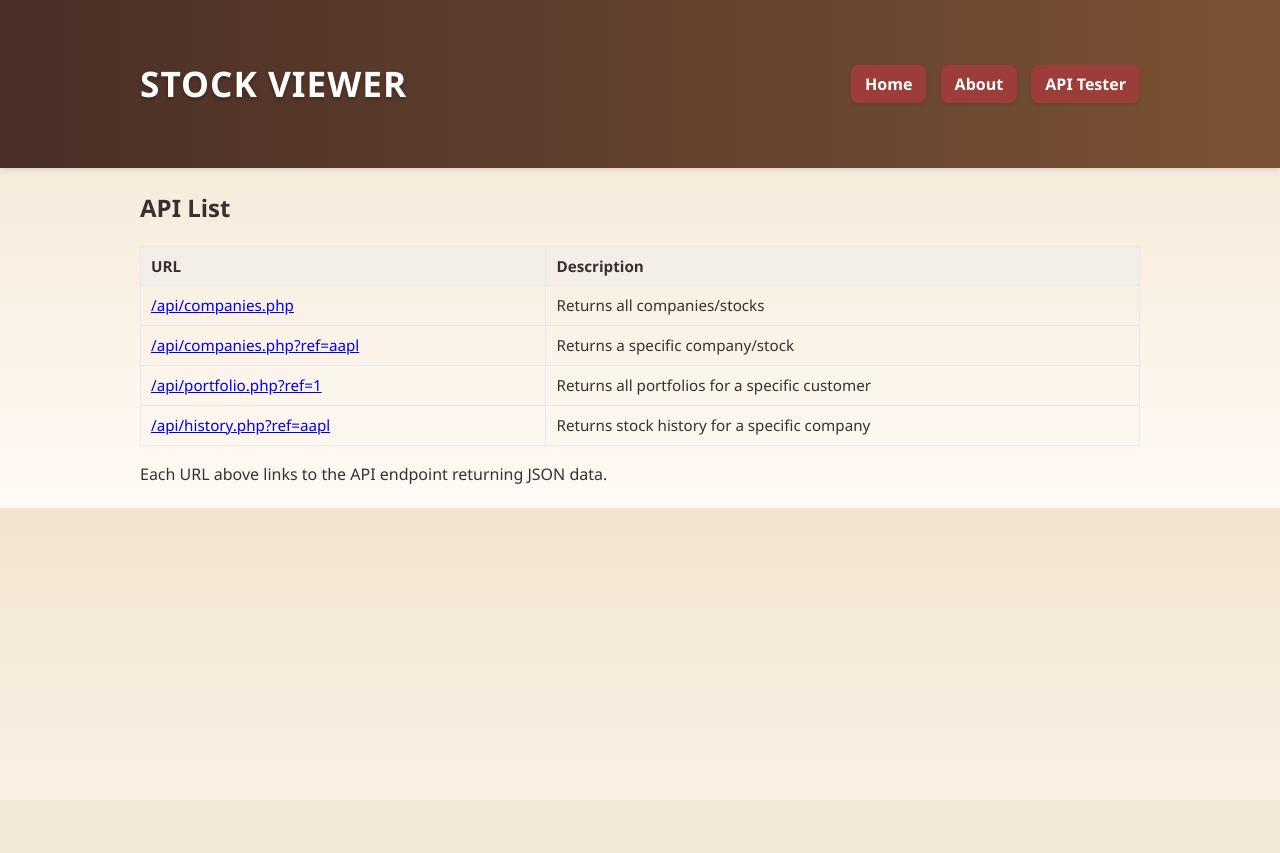
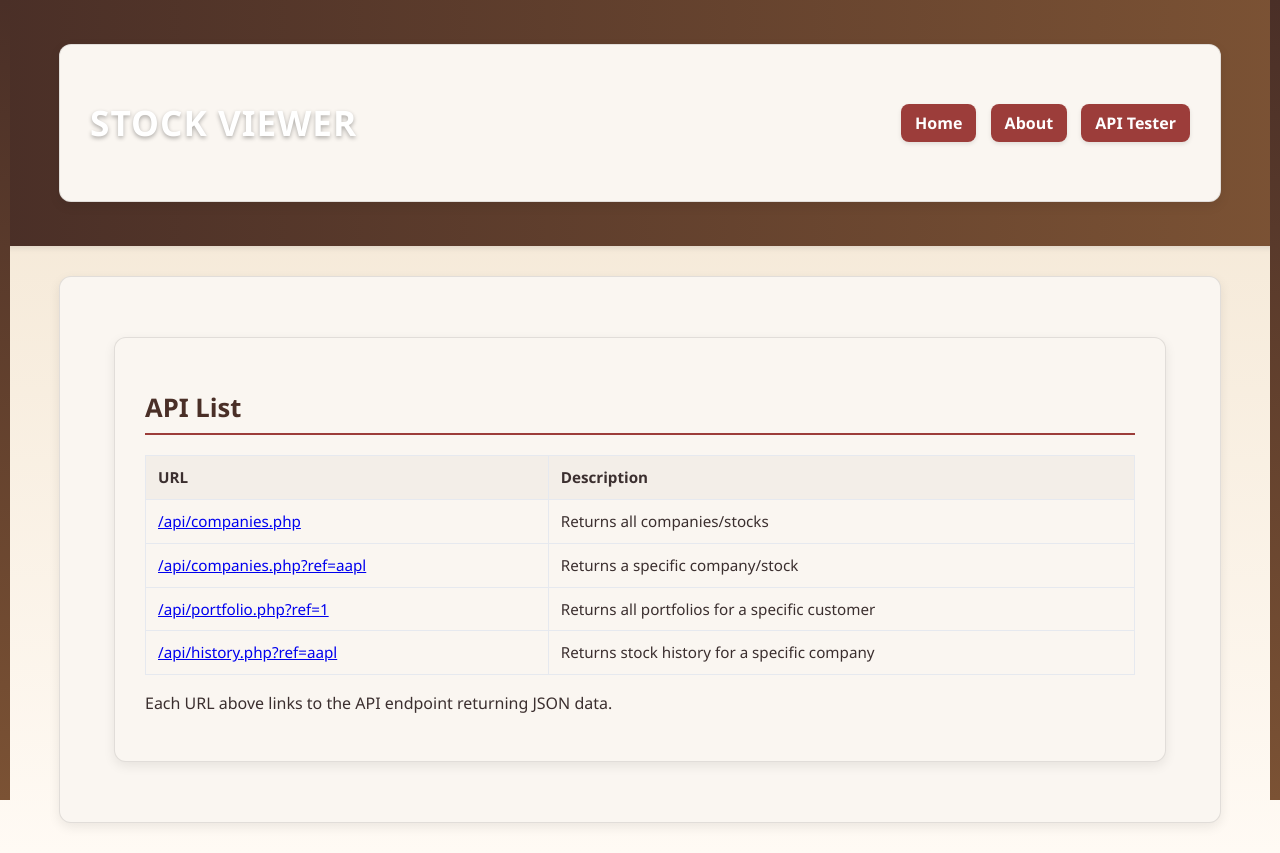
Before and after one commit to ZohaImtiaz/PHP-Pages-and-API, a PHP site: page /api_tester.php in a window 1280 px wide. Before the commit the page ends 799 px from the top, so only its background shows below. Run offline with PHP 8.4, Linux system fonts and the light colour scheme.

Commit message:
Update style.css

```diff
--- a/zimti799/css/style.css
+++ b/zimti799/css/style.css
@@ -14,23 +14,35 @@
   --accent-dark: #702B29;
   --header-bg1: #4A2F27;
   --header-bg2: #7B5234;
-  --max-width: 1000px;
+  --max-width: 1100px;
 }
 
+/* Layout & Background */
 body {
   font-family: "Segoe UI", Roboto, "Helvetica Neue", Arial, sans-serif;
   margin: 0;
   background: linear-gradient(180deg, var(--bg) 0%, #fffaf4 100%);
   color: var(--text);
   line-height: 1.5;
+  min-height: 100vh;
+  display: flex;
+  flex-direction: column;
 }
 
-.container {
-  max-width: var(--max-width);
-  margin: 22px auto;
-  padding: 0 16px;
+/* Side frame borders */
+body::before, body::after {
+  content: "";
+  position: fixed;
+  top: 0;
+  bottom: 0;
+  width: 10px;
+  background: linear-gradient(180deg, var(--header-bg1), var(--header-bg2));
+  z-index: 1000;
 }
+body::before { left: 0; }
+body::after { right: 0; }
 
+/* Header */
 .site-header {
   background: linear-gradient(90deg, var(--header-bg1), var(--header-bg2));
   color: white;
@@ -43,10 +55,14 @@ body {
   align-items: center;
   justify-content: space-between;
   flex-wrap: wrap;
+  max-width: var(--max-width);
+  margin: 0 auto;
+  padding: 0 20px;
 }
 
+/* Brand Title */
 .brand a {
-  color: #fff;
+  color: white;
   text-decoration: none;
   font-size: 2.2rem;
   font-weight: 700;
@@ -55,6 +71,7 @@ body {
   text-shadow: 0 2px 4px rgba(0,0,0,0.3);
 }
 
+/* Navigation Buttons */
 .nav a {
   background: var(--accent);
   color: #fff;
@@ -66,22 +83,52 @@ body {
   transition: background 0.2s ease, transform 0.1s ease;
   box-shadow: 0 2px 4px rgba(0,0,0,0.1);
 }
-
 .nav a:hover {
   background: var(--accent-dark);
   transform: translateY(-2px);
 }
-
 .nav a:active {
   transform: scale(0.98);
 }
 
+/* Main Content Container */
+main, .container {
+  max-width: var(--max-width);
+  width: 90%;
+  background: var(--card);
+  margin: 30px auto;
+  padding: 30px;
+  border-radius: 12px;
+  box-shadow: 0 4px 12px rgba(0,0,0,0.08);
+  border: 1px solid rgba(0,0,0,0.1);
+  flex-grow: 1;
+}
+
+/* Headings */
+h2 {
+  font-size: 1.6rem;
+  color: var(--header-bg1);
+  border-bottom: 2px solid var(--accent);
+  padding-bottom: 6px;
+  margin-bottom: 20px;
+}
+
+/* Footer */
+footer {
+  text-align: center;
+  padding: 16px 0;
+  background: var(--header-bg1);
+  color: #fff;
+  font-size: 0.9rem;
+  margin-top: auto;
+}
+
+/* Company List / Cards */
 .company-list {
   list-style: none;
   padding: 0;
   margin: 12px 0;
 }
-
 .company-list li {
   background: var(--card);
   padding: 20px 24px;
@@ -90,38 +137,35 @@ body {
   border: 1px solid rgba(0,0,0,0.08);
   box-shadow: 0 2px 4px rgba(0,0,0,0.05);
 }
-
-
 .company-list a {
   text-decoration: none;
   color: var(--text);
   display: block;
 }
-
 .company-list .muted {
   color: var(--muted);
   font-size: 0.95rem;
   margin-left: 6px;
 }
 
+/* Table Styling */
 .history-table {
   width: 100%;
   border-collapse: collapse;
   margin-top: 12px;
 }
-
 .history-table th, .history-table td {
-  padding: 8px 10px;
+  padding: 10px 12px;
   border: 1px solid #e6e9ef;
   text-align: left;
   font-size: 0.95rem;
 }
-
 .history-table thead th {
   background: #f3eee8;
   font-weight: 700;
 }
 
+/* Buttons */
 .btn {
   display: inline-block;
   background: var(--accent);
@@ -133,18 +177,17 @@ body {
   transition: background 0.2s ease, transform 0.1s ease;
   box-shadow: 0 2px 4px rgba(0,0,0,0.15);
 }
-
 .btn:hover {
   background: var(--accent-dark);
   transform: scale(1.05);
 }
-
 .btn.small {
   font-size: 0.85rem;
   padding: 5px 10px;
   border-radius: 6px;
 }
 
+/* Card-like Containers */
 .card, .notes, .sidebar, .content-area {
   background: var(--card);
   border: 1px solid rgba(0,0,0,0.05);
@@ -154,12 +197,12 @@ body {
   margin-bottom: 16px;
 }
 
+/* Summary Boxes */
 .summary-grid, .stats-row {
   display: flex;
   gap: 16px;
   margin: 12px 0 18px 0;
 }
-
 .summary-box {
   flex: 1;
   background: var(--card);
@@ -169,30 +212,38 @@ body {
   padding: 14px 10px;
   box-shadow: 0 2px 4px rgba(0,0,0,0.05);
 }
-
 .summary-box h3 {
   color: var(--header-bg1);
   margin: 0 0 6px;
   font-size: 0.9rem;
   text-transform: uppercase;
 }
-
 .summary-box p {
   font-size: 1.3rem;
   font-weight: 700;
   color: var(--accent-dark);
 }
 
+/* About Page */
 .about-page {
   text-align: center;
   color: var(--muted);
 }
-
 .about-page h2 {
   color: var(--header-bg1);
 }
 
-.card h2, .notes h2, .card h3, .notes h3 {
-  margin-top: 0;
-  margin-bottom: 10px;
+/* Responsive Design */
+@media (max-width: 768px) {
+  .header-inner {
+    flex-direction: column;
+    align-items: flex-start;
+  }
+  main, .container {
+    width: 95%;
+    padding: 20px;
+  }
+  .brand a {
+    font-size: 1.8rem;
+  }
 }
```
